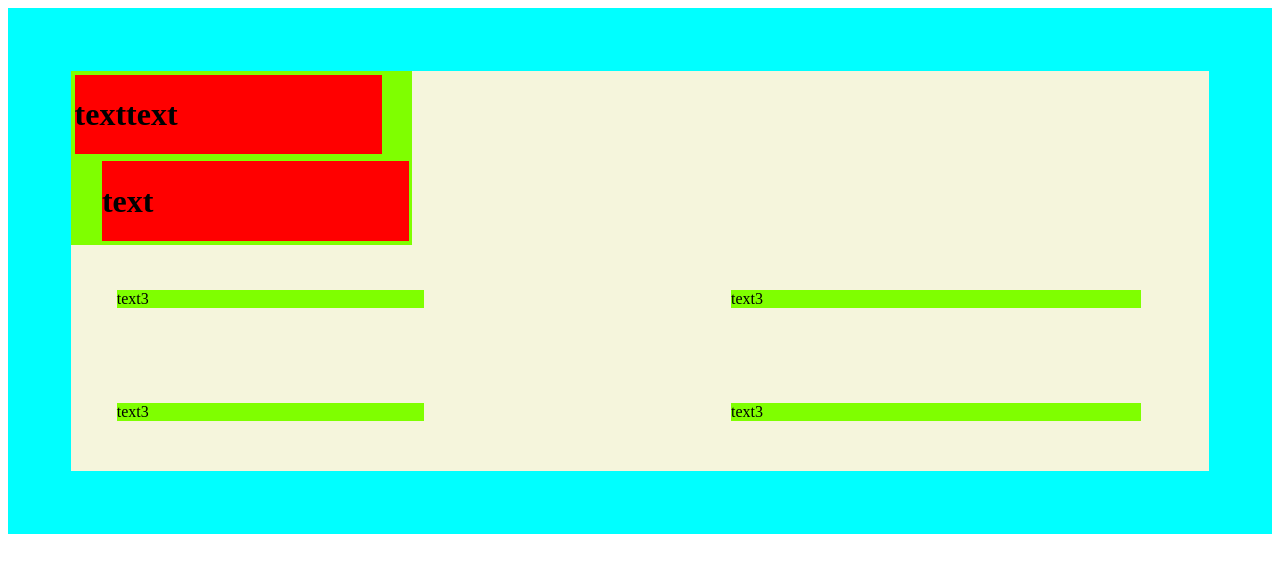
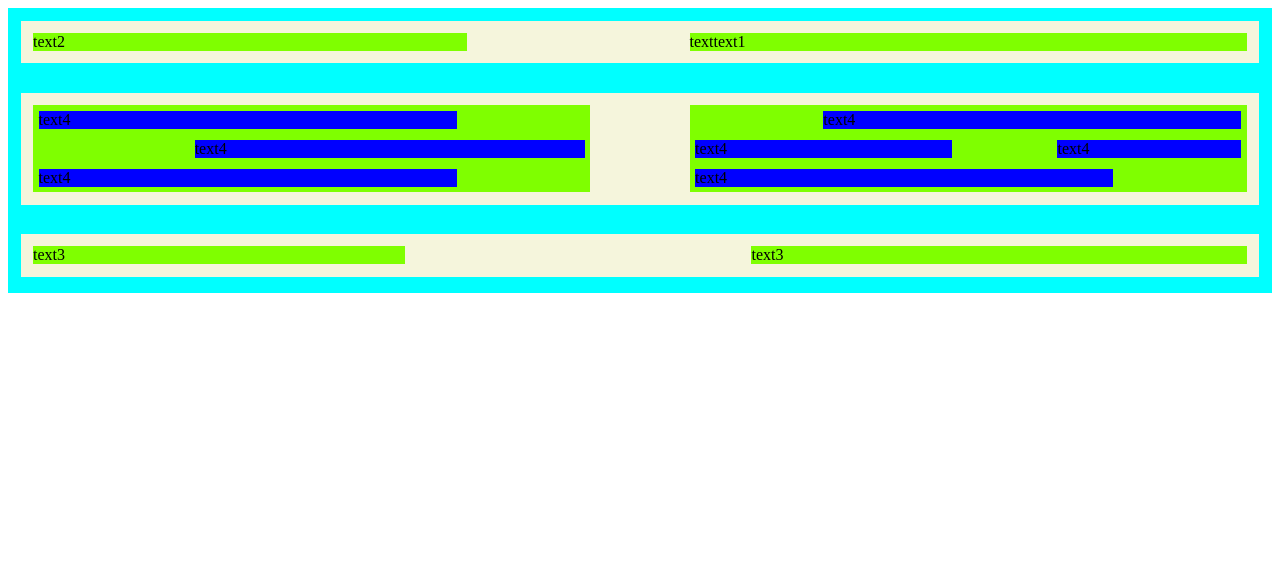
Before and after one commit to krikri89/4-box-files, a website: page index.html in a window 1280 px wide. Drawn offline with Linux system fonts and the light colour scheme.

Commit message:
standart structure done

```diff
--- a/index.html
+++ b/index.html
@@ -9,21 +9,30 @@
 <body>
     <main>
 <div style="width: 100%; background-color: aqua;">
-    <div style="display: inline-block; background-color: beige; margin: 5%; width: 90%;">
-        <div style="width: 30%; float: left; background-color: chartreuse;">
-            <div style="width: 30%; float: left; background-color: red; margin: 1%; width: 90%; "><h1>texttext</h1>
-            </div>
-            <div style="width: 40%; float: right; background-color: red; margin: 1%; width: 90%;"> <h1>text</h1>
-            </div>
+
+    <div style=" width: 98%; display: inline-block; background-color: beige; margin: 1%;">
+        <div style="background-color: chartreuse; float: left; width: 35%; margin: 1%; height: 70%;">text2</div>
+        <div style="width: 45%; float: right; background-color: chartreuse; margin: 1%;"> texttext1</div>
+    </div>
+
+    <div style="display: inline-block; background-color: beige; margin: 1%; width: 98%;">
+        <div style="width: 45%; float: left; background-color: chartreuse; margin: 1%;">
+             <div style="background-color: blue;width: 75%;float: left;margin: 1%;">text4</div>
+            <div style="background-color: blue; width: 70%; float: right; margin: 1%;">text4</div>
+            <div style="background-color: blue;width: 75%; float: left; margin: 1%;">text4</div>
         </div>
+        <div style="width: 45%; float: right; background-color: chartreuse; margin: 1%">
+            <div style="background-color: blue; width: 75%; float: right; margin: 1%;">text4</div>
+            <div style="width: 46%; margin: 1%; background-color: blue; float: left;">text4</div>
+            <div style="background-color: blue; width: 33%; float: right; margin: 1%;">text4</div>
+            <div style="background-color: blue; width: 75%; float: left; margin: 1%;">text4</div>
+        </div>
+    </div>
 
-    <div style="display: inline-block; background-color: beige; margin: 4%; width: 90%;">
-        <div style="width: 30%; float: left; background-color: chartreuse;">text3</div>
-        <div style="width: 40%; float: right; background-color: chartreuse;">text3</div>
-    </div>
-    <div style="display: inline-block; background-color: beige; margin: 4%; width: 90%;">
-        <div style="width: 30%; float: left; background-color: chartreuse;">text3</div>
-        <div style="width: 40%; float: right; background-color: chartreuse;">text3</div>
+    <div style="display: inline-block; background-color: beige; margin: 1%; width: 98%;">
+        <div style="width: 30%; float: left; background-color: chartreuse; margin: 1%">text3</div>
+        <div style="width: 40%; float: right; background-color: chartreuse; margin: 1%">text3</div>
+
     </div>
     </div>
     </main>
```
